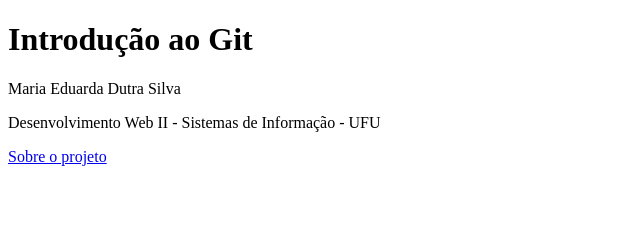
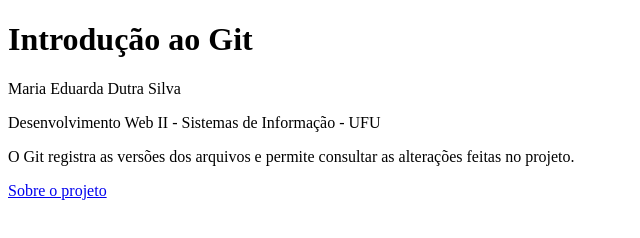
Before and after one commit to mariadMariae/intro-git-ppi-anterior, a plain HTML site: page index.html in a window 1280 px wide. Shown: the whole page, without its empty margins (0-640 px from the left). Drawn offline with Linux system fonts and the light colour scheme.

Commit message:
Novo parágrafo adicionado na página principal

```diff
--- a/index.html
+++ b/index.html
@@ -9,6 +9,7 @@
   <h1>Introdução ao Git</h1>
   <p>Maria Eduarda Dutra Silva</p>
   <p>Desenvolvimento Web II - Sistemas de Informação - UFU</p>
+  <p>O Git registra as versões dos arquivos e permite consultar as alterações feitas no projeto.</p>
   <a href="home.html">Sobre o projeto</a>
 </body>
 </html>
```
